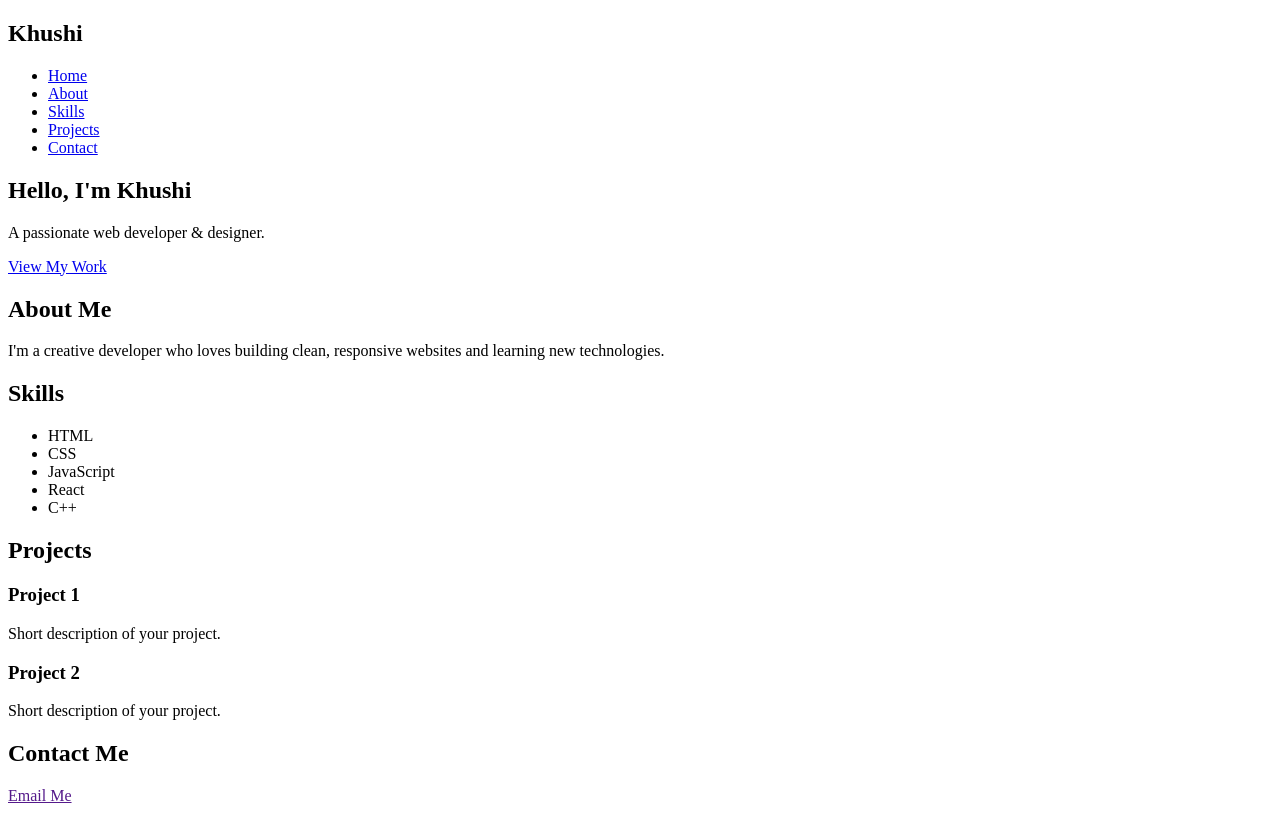
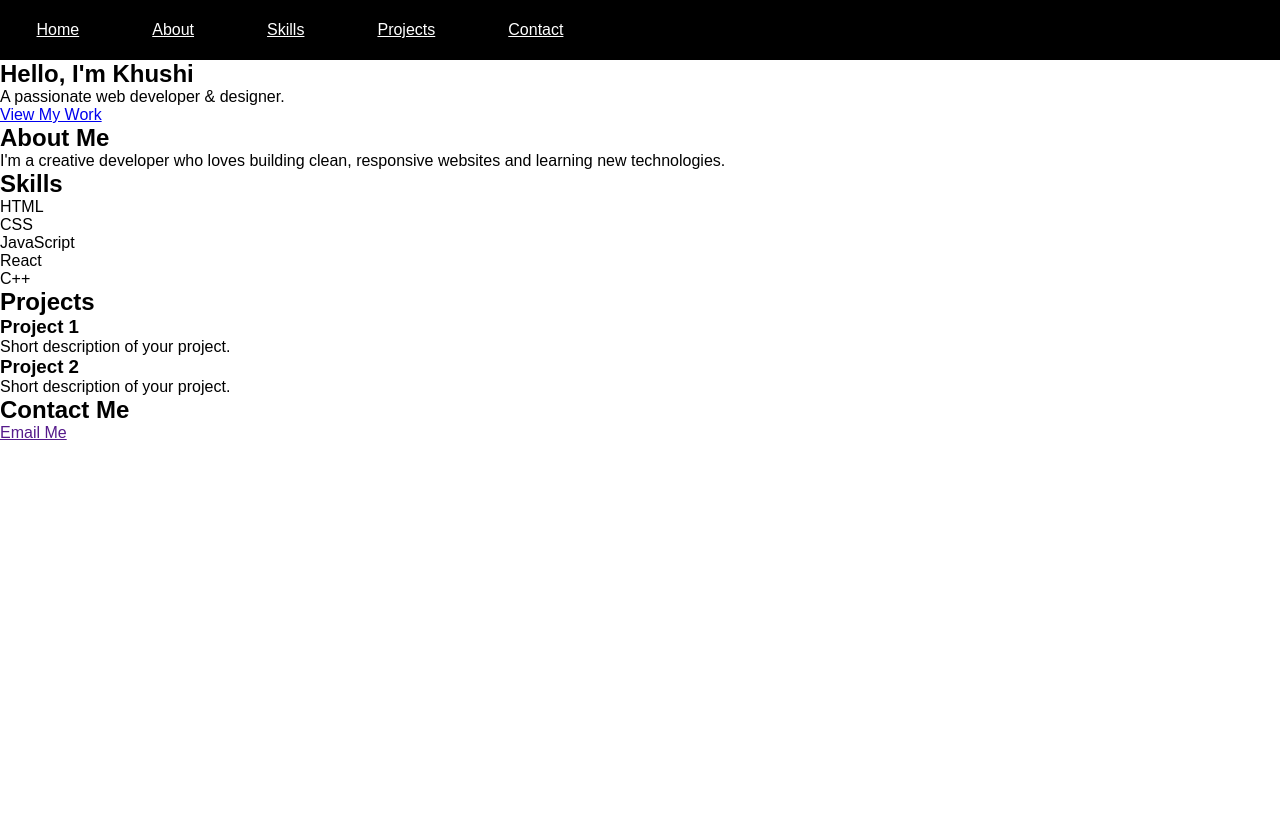
Before and after one commit to khushi-vishwakarma07/Portfolio, a plain HTML site: page index.html in a window 1280 px wide. Drawn offline with Linux system fonts and the light colour scheme.

Commit message:
Add navbar style

```diff
--- a/index.html
+++ b/index.html
@@ -10,7 +10,6 @@
     <!-- Header Section -->
     <header>
         <nav>
-            <h1 class="logo">Khushi</h1>
             <ul class="nav-links">
                 <li><a href="#home">Home</a></li>
                 <li><a href="#about">About</a></li>
--- a/style.css
+++ b/style.css
@@ -0,0 +1,29 @@
+/* ----------- Basic Reset ----------- */
+* {
+  margin: 0;
+  padding: 0;
+  box-sizing: border-box;
+  font-family: "Poppins", sans-serif;
+}
+
+/* ----------- Navigation ----------- */
+nav {
+  height: 60px;
+  background-color: black;
+  display: flex;
+  justify-content: space-between;
+  align-items: center;
+}
+
+/* ----------- Nav Links ----------- */
+.nav-links {
+  list-style: none;
+  display: flex;
+  justify-content: space-around;
+  width: 100%;
+  max-width: 600px;
+}
+
+.nav-links a{
+  color: #ffffff;
+}
```
